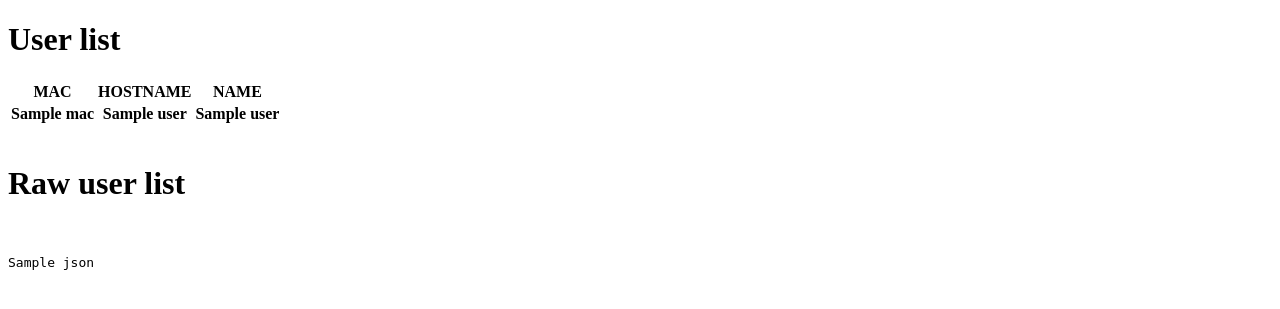
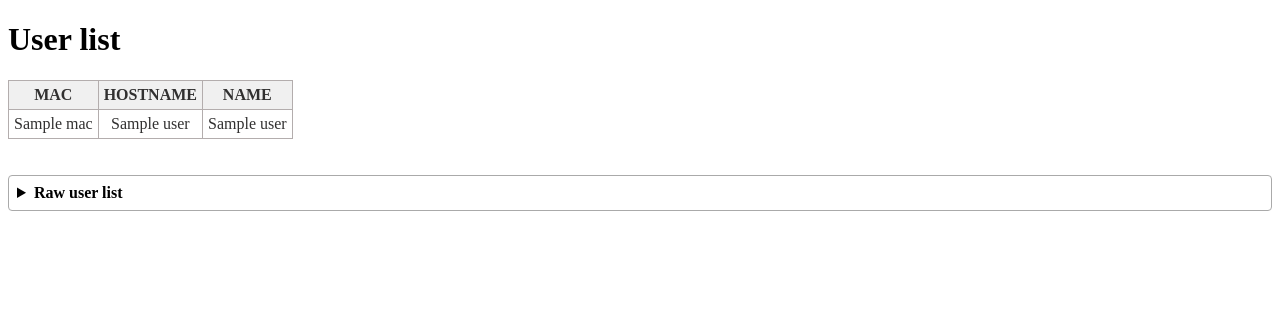
Before and after one commit to paulianttila/unifimonitor2mqtt, a Python web app: template web/templates/index.html in a window 1280 px wide. Shown: the top 309 px of the page. Run offline with Jinja, Linux system fonts and the light colour scheme; the template is opened without the code that fills it: most values are stand-ins (such as "Sample title", 1, 10 or a date in 2020); lists and menus that the app fills with data are empty.

Commit message:
Better result page

```diff
--- a/web/templates/index.html
+++ b/web/templates/index.html
@@ -1,5 +1,45 @@
 <!DOCTYPE html>
 <html>
+<style>
+table {
+    border:1px solid #b3adad;
+    border-collapse:collapse;
+    padding:5px;
+}
+table th {
+    border:1px solid #b3adad;
+    padding:5px;
+    background: #f0f0f0;
+    color: #313030;
+}
+table td {
+    border:1px solid #b3adad;
+    text-align:center;
+    padding:5px;
+    background: #ffffff;
+    color: #313030;
+}
+details {
+    border: 1px solid #aaa;
+    border-radius: 4px;
+    padding: 0.5em 0.5em 0;
+}
+
+summary {
+    font-weight: bold;
+    margin: -0.5em -0.5em 0;
+    padding: 0.5em;
+}
+
+details[open] {
+    padding: 0.5em;
+}
+
+details[open] summary {
+    border-bottom: 1px solid #aaa;
+    margin-bottom: 0.5em;
+}
+</style>
 <head>
     <title>unifimonitor2mqtt</title>
 </head>
@@ -14,16 +54,19 @@
 
     {% for user in users %}
     <tr>
-        <th>{{user.mac}}</th>
-        <th>{{user.hostname}}</th>
-        <th>{{user.name}}</th>
+        <td>{{user.mac}}</td>
+        <td>{{user.hostname}}</td>
+        <td>{{user.name}}</td>
     </tr>
     {% endfor %}
     </table>
 
     <br>
-    <h1>Raw user list</h1>
     <br>
-    <pre>{{ json }}</pre>
+
+    <details>
+        <summary>Raw user list</summary>
+        <pre>{{ json }}</pre>
+    </details>
 </body>
 </html>
```
